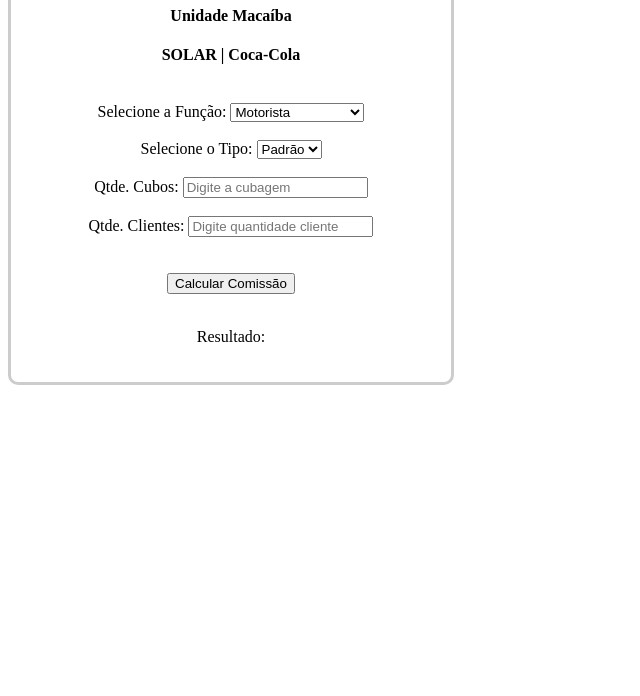
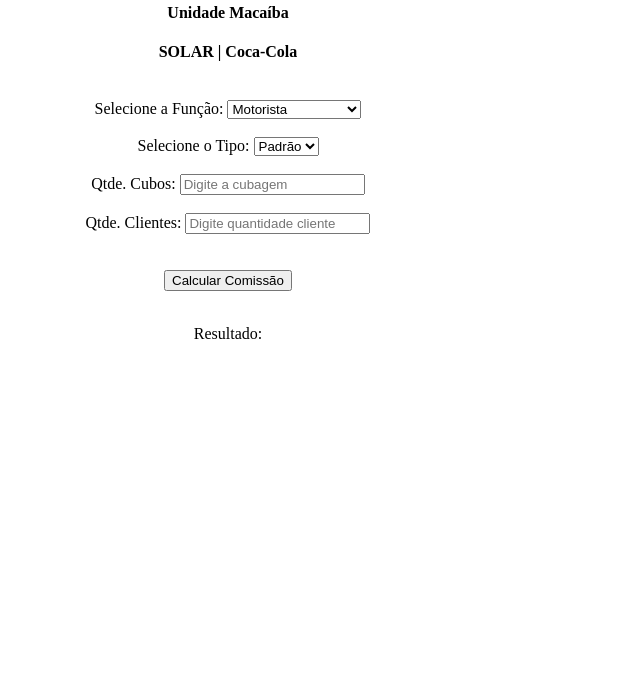
Before and after one commit to DiogoDavi/Calcular_Comissao, a plain HTML site: page index.html in a window 1280 px wide. Shown: the part 104-800 px from the top of the page, without its empty margins (0-640 px from the left). Drawn offline with Linux system fonts and the light colour scheme.

Commit message:
Update style.css

```diff
--- a/style.css
+++ b/style.css
@@ -1,7 +1,7 @@
   .container {
     text-align: center;
     padding: 20px;
-    border: 3px solid #ccc;
+    border: 0px solid #ccc;
     border-radius: 10px;
     width: 400px;
   }
```
